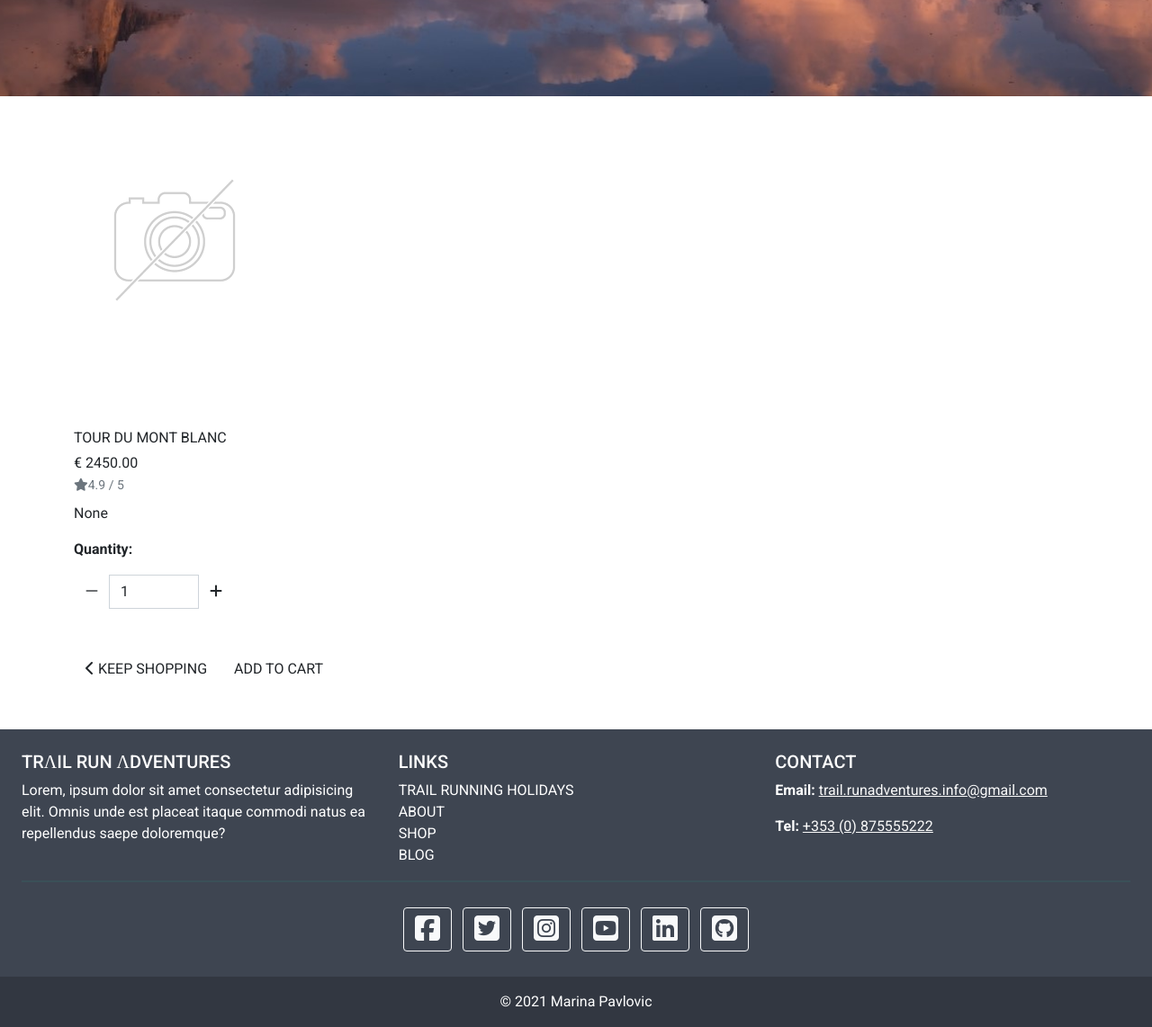
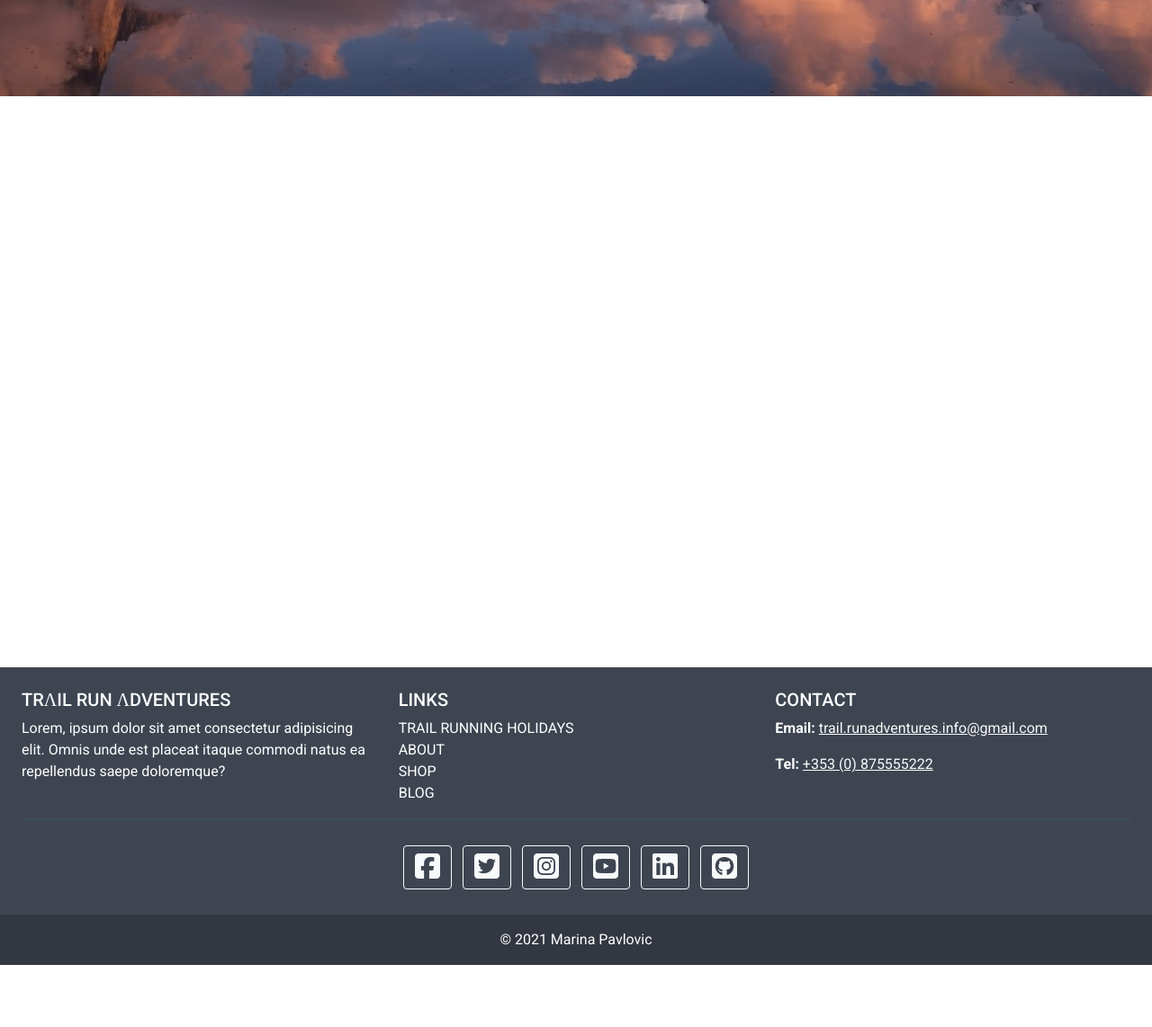
Before and after one commit to FruitbatM/trail-run-adventures, a Django app: template products/templates/products/holiday_detail.html in a window 1280 px wide. Shown: the part 674-1816 px from the top of the page at 90% size. After the commit the page ends 1747 px from the top, so only its background shows below. Run offline with Django 3.2, Linux system fonts and the light colour scheme; the template is opened without the code that fills it: values that come from a table or form of the project are taken from there, others are empty; data comes from the database, SQL or seed files in the repository; parts of the project's set-up code (start-up, migrations or seed data) failed here and were passed over; some libraries are stand-ins or nearby versions.

Commit message:
Remove leftover code from product_detail.html template

```diff
--- a/products/templates/products/holiday_detail.html
+++ b/products/templates/products/holiday_detail.html
@@ -34,118 +34,6 @@
     </div>
 {% endblock %}
 
-
-
-
-
-
-{% block content %}
-    <div class="container">
-        <div class="row">
-            <div class="col-12">
-                <div class="product-image my-5">
-                    {% if product.image %}
-                        <a href="{{ product.image }}" class="text-center mt-3 p-2">
-                            <img src="{{ MEDIA_URL }}{{ product.image }}" alt="{{ product.name }}"
-                                class="img-fluid product-card-img">
-                        </a>
-                    {% else %}
-                        <a href="#" class="text-center mt-3">
-                            <img src="{{ MEDIA_URL }}noimage.png" alt="{{ product.name }}" class="img-fluid">
-                        </a>
-                    {% endif %}
-                </div>
-            </div>
-            <div class="col-12 col-md-6 col-lg-4">
-                <div class="product-details-container mb-5 mt-md-5">
-                    <p class="mb-1 text-uppercase">
-                        {{ product.name }}
-                    </p>
-                    <p class="font-weight-bold mb-0">€
-                        {{ product.price }}
-                    </p>
-                    {% if product.category %}
-                    <p class="small mt-1 mb-0">
-                        <a class="text-muted" href="{% url 'products' %}?category={{ product.category.name }}">
-                            <i class="fas fa-tag mr-1"></i>{{ product.category.friendly_name }}
-                        </a>
-                    </p>
-                    {% endif %}
-                    {% if product.rating %}
-                        <small class="text-muted">
-                            <i class="fas fa-star mr-1"></i>{{ product.rating }} / 5
-                        </small>
-                    {% else %}
-                        <small class="text-muted">
-                            No Rating
-                        </small>
-                    {% endif %}
-                    <p class="mt-2">{{ product.description }}</p>
-                    <!-- Product Form -->
-                    <form class="form" action="{% url 'add_to_cart' product.id %}" method="POST">
-                        {% csrf_token %}
-                        <div class="form-row">
-                            {% with product.has_sizes as s %}
-                            {% if s %}
-                                <div class="col-12">
-                                    <p><strong>Size:</strong></p>
-                                    <select class="form-control rounded-0 w-50" name="product_size" id='id_product_size'>
-                                        <option value="xs">XS</option>
-                                        <option value="s">S</option>
-                                        <option value="m" selected>M</option>
-                                        <option value="l">L</option>
-                                        <option value="xl">XL</option>
-                                        <option value="xxl">XXL</option>
-                                    </select>
-                                </div>
-                            {% endif %}
-                            <div class="col-12">
-                                <p class="mt-3"><strong>Quantity:</strong></p>
-                                <div class="form-group w-50">
-                                    <div class="input-group">
-                                        <div class="input-group-prepend">
-                                            <button class="decrement-qty btn btn-black rounded-0"
-                                                data-item_id="{{ product.id }}" id="decrement-qty_{{ product.id }}">
-                                                <span class="icon">
-                                                    <i class="fas fa-minus"></i>
-                                                </span>
-                                            </button>
-                                        </div>
-                                        <input class="form-control qty_input" type="number"
-                                            name="quantity" value="1" min="1" max="99"
-                                            data-item_id="{{ product.id }}"
-                                            id="id_qty_{{ product.id }}">
-                                        <div class="input-group-append">
-                                            <button class="increment-qty btn btn-black rounded-0"
-                                                data-item_id="{{ product.id }}" id="increment-qty_{{ product.id }}">
-                                                <span class="icon">
-                                                    <i class="fas fa-plus"></i>
-                                                </span>
-                                            </button>
-                                        </div>
-                                    </div>
-                                </div>
-                            </div>
-                            <div class="col{% if s %}-12 mt-2{% endif %}">
-                                <a href="{% url 'products' %}" class="btn btn-outline-black rounded-0 mt-5">
-                                    <span class="icon">
-                                        <i class="fas fa-chevron-left"></i>
-                                    </span>
-                                    <span class="text-uppercase">Keep Shopping</span>
-                                </a>
-                                <input type="submit" class="btn button-success rounded-0 text-uppercase mt-5" value="Add to Cart">
-                            </div>
-                            <input type="hidden" name="redirect_url" value="{{ request.path }}">
-                            {% endwith %}
-                        </div>
-                    </form>
-                </div>
-            </div>
-        </div>
-    </div>
-
-{% endblock %}
-
 {% block postloadjs %}
     {{ block.super }}
     {% include 'products/includes_products/quantity_input_script.html' %}
```
